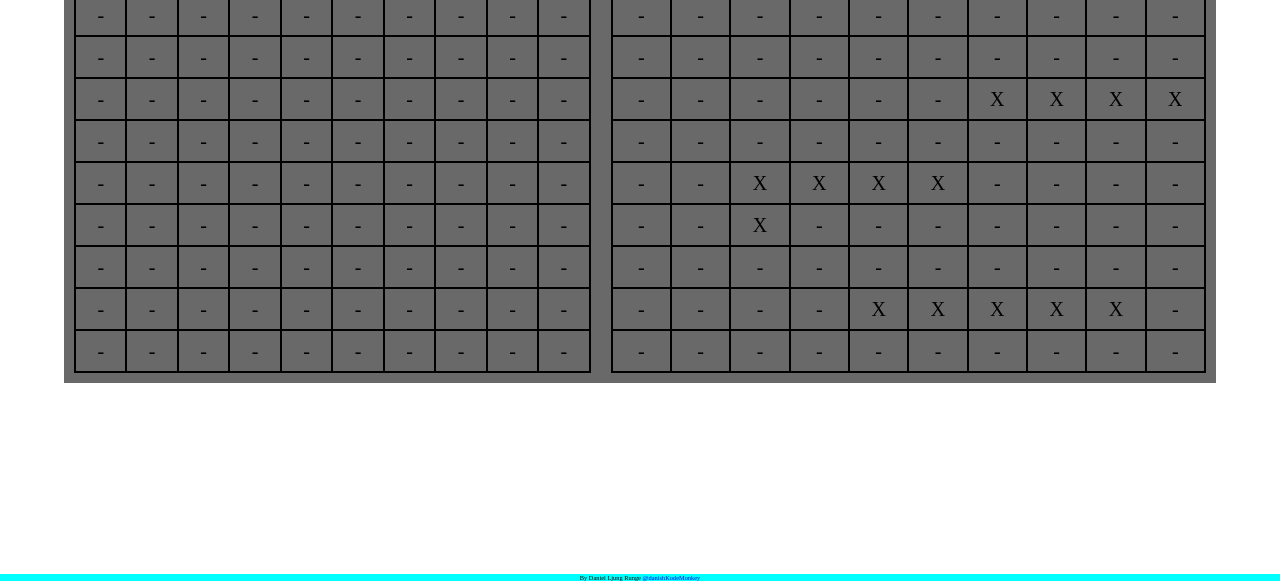
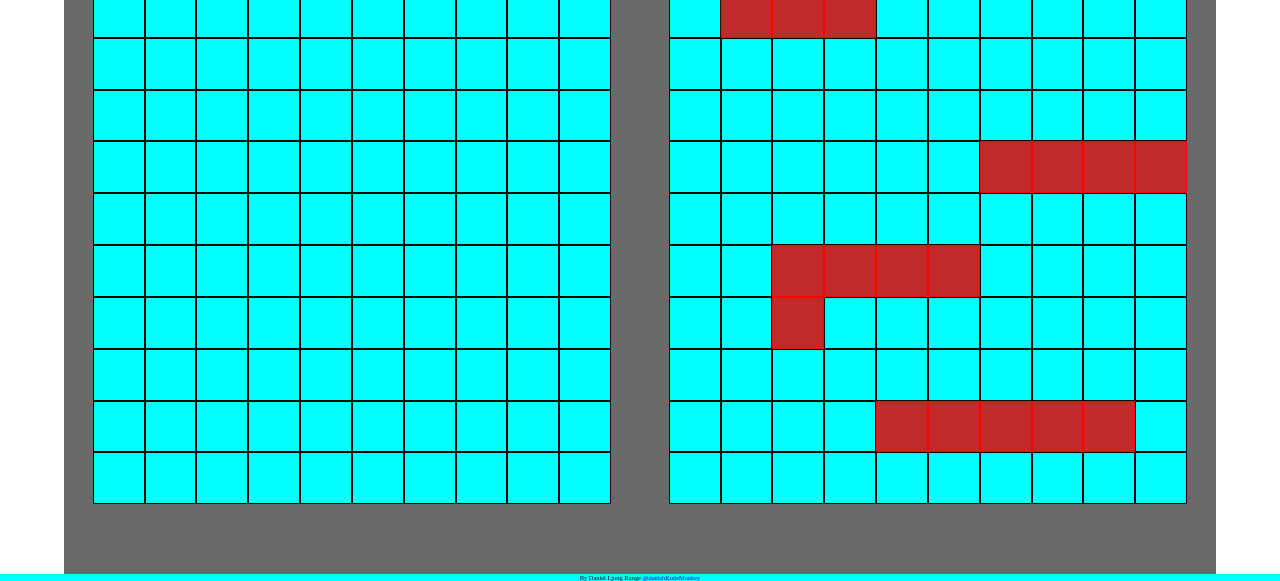
Before and after one commit to DanishKodeMonkey/odin-battleship, a website built with webpack: page src/index.html in a window 1280 px wide. Shown: the part 219-800 px from the top of the page. Built offline with nearby package versions, Linux system fonts and the light colour scheme.

Commit message:
fix: created a fixed layout for grid render in a aspect ratio maintaning square sizes

```diff
--- a/src/gameController/render.js
+++ b/src/gameController/render.js
@@ -1,6 +1,11 @@
-export default function renderBoard(gameBoard, containerID) {
+export default function renderBoard(gameBoard, containerID, player) {
 	const container = document.getElementById(containerID)
 	container.innerHTML = '' // Clear existing content
+
+	const playerName = document.createElement('div')
+	playerName.classList.add('player-name')
+	playerName.textContent = player
+	container.appendChild(playerName)
 
 	const grid = document.createElement('div')
 	grid.classList.add('grid-container')
@@ -9,6 +14,7 @@ export default function renderBoard(gameBoard, containerID) {
 		for (let col = 0; col < gameBoard.size; col++) {
 			const cellDiv = document.createElement('div')
 			cellDiv.classList.add('cell') // Apply cell class from CSS
+			cellDiv.addEventListener('click', () => cellClick())
 			const cellContent = document.createElement('p')
 			cellContent.classList.add('cellContent')
 			const cell = gameBoard.grid.find(
@@ -16,13 +22,21 @@ export default function renderBoard(gameBoard, containerID) {
 			)
 
 			if (cell.ship) {
-				cellContent.textContent = 'X' // Display 'X' if the cell contains a ship
+				/* 				cellContent.textContent = 'X' */
+				containerID === 'playerone-board'
+					? cellDiv.classList.add('playerOneShip')
+					: cellDiv.classList.add('playerTwoShip') // Display 'X' if the cell contains a ship
 			} else {
-				cellContent.textContent = '-' // Display '-' if the cell is empty
+				/* 				cellContent.textContent = '-' */
+				// Display '-' if the cell is empty
 			}
 			cellDiv.appendChild(cellContent)
 			grid.appendChild(cellDiv)
-			container.appendChild(grid)
 		}
 	}
+	container.appendChild(grid)
 }
+
+function cellClick() {
+	console.log('click!')
+}
--- a/src/index.js
+++ b/src/index.js
@@ -5,5 +5,6 @@ import GameController from './gameController/gameController'
 
 const game = new GameController('Player One')
 
-renderBoard(game.PlayerOne.board, 'playerone-board')
-renderBoard(game.PlayerTwo.board, 'playertwo-board')
+renderBoard(game.PlayerOne.board, 'playerone-board', game.PlayerOne.name)
+renderBoard(game.PlayerTwo.board, 'playertwo-board', game.PlayerTwo.name)
+console.log(game.PlayerOne.board.isReady)
--- a/src/style.css
+++ b/src/style.css
@@ -55,40 +55,71 @@ main{
 }
 .container{
     display:flex;
-    align-items: center;
-    justify-content: space-evenly;
+    align-items: start;
+    justify-content: space-around;
     width:90vw;
+    height:80vh;
+
+}
+.player-name{
+    background-color: silver;
+    width: 100%;
+    text-align: center;
+    font-size: 3vw;
 }
 .board{
     display: flex;
-    justify-content: center;
+    flex-direction: column;
+    justify-content: space-between;
     align-items: center;
-    margin:10px;
+    width:100%;
 
 
 }
+
 .grid-container{
-    display:grid;
+    display: grid;
     grid-template-columns: repeat(10, minmax(0, 1fr));
     grid-template-rows: repeat(10, minmax(0, 1fr));
-    gap: 1px;
     display: inline-block;
     border: 1px solid black;
+    width:90%;
+    height:0;
+    padding-bottom: 100%;
+    gap:0;
+    margin: 0;
+    padding: 0;
+
 }
 
 .cell{
+    background-color: rgb(0, 255, 255);
+    aspect-ratio: 1/1;
     border: 1px solid black;
     display:inline-block;
-    width: calc(100% / 10 - 2px);
-    height: calc(100% / 10 - 2px);
+    width: calc(10% - 2px); /* Adjusted width */
+    height: auto; /* Adjusted height */
+    min-height: 25px; /* Minimum height */
     text-align:center;
     line-height: 0;
     justify-content: center;
     align-items: center;
+    /* important, stacks cell rows properly */
+    vertical-align: top;
+
 
 }
 .cellContent{
     font-size: clamp(20px,1vw,50px);
+    margin:0;
+}
+.playerOneShip{
+    background-color: rgba(0, 110, 255, 0.582);
+    border: 1px solid rgba(0, 0, 255, 0.87)
+}
+.playerTwoShip{
+    background-color: rgba(255, 0, 0, 0.596);
+    border: 1px solid rgb(255, 0, 0)
 }
 footer{
     position: fixed;
```
Also changed, not shown: src/gameBoard/gameboard.test.js (+1 -1 lines), src/index.html (+1 -0 lines), src/players/players.test.js (+1 -1 lines), src/ship/ship.test.js (+1 -1 lines), dist/index.html, dist/main.js.
